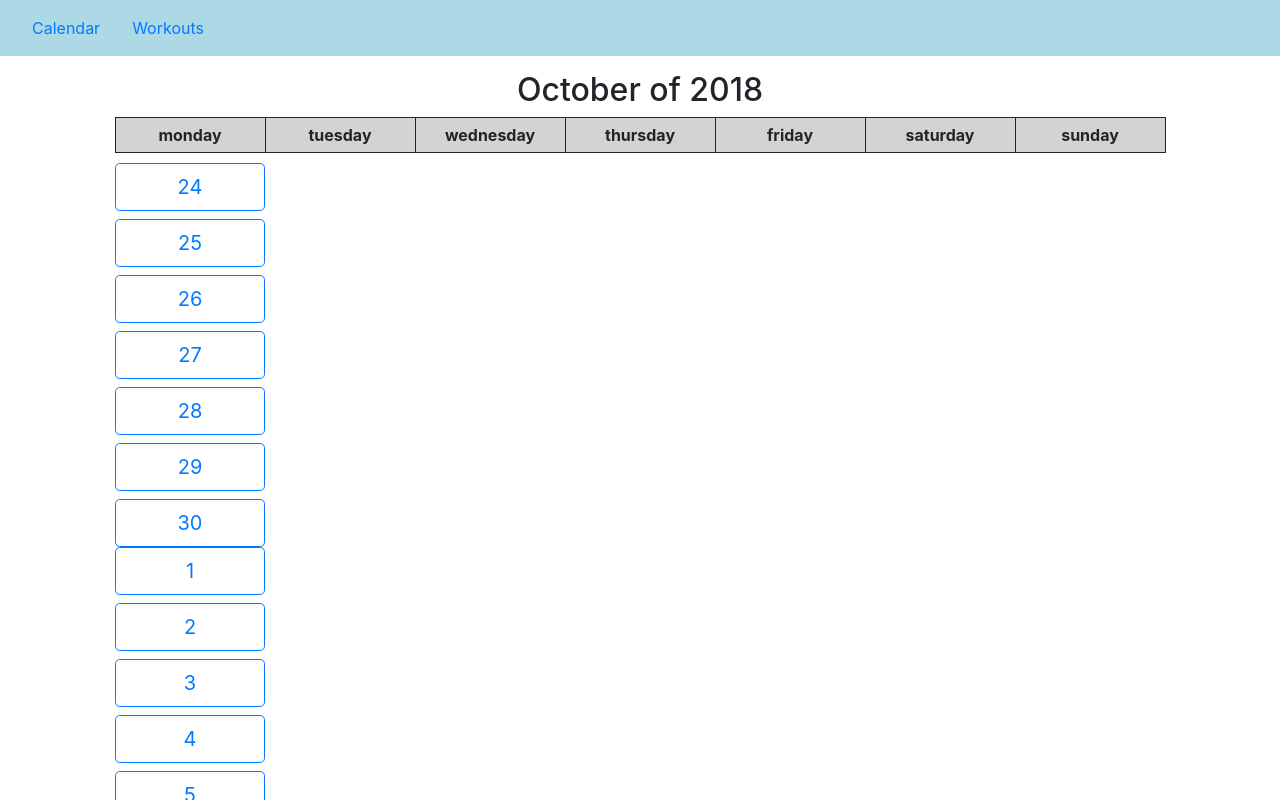
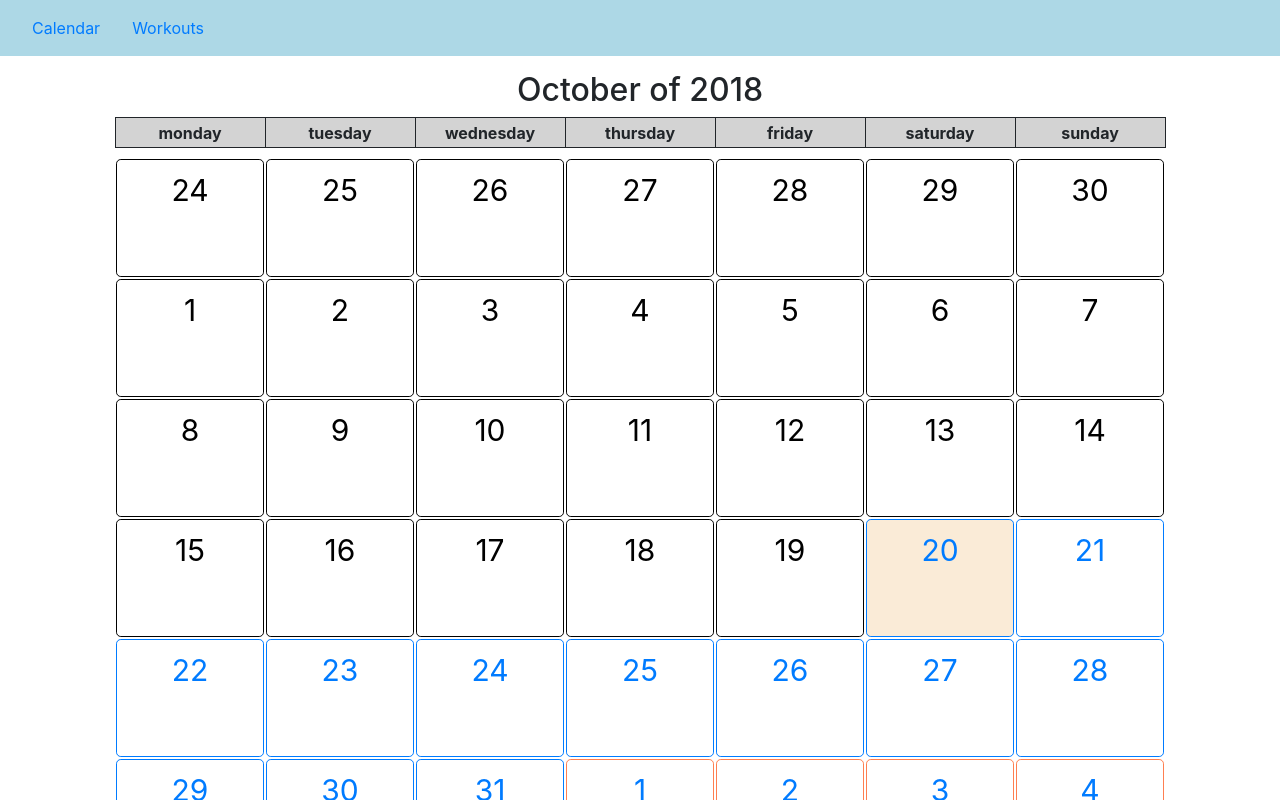
Before and after one commit to aintech/Workitout_Frontend, an Angular app: page /calendar-view in a window 1280 px wide. Shown: the top 800 px of the page. Built offline with nearby package versions, Linux system fonts and the light colour scheme.

Commit message:
Calendar view adjusts

```diff
--- a/src/app/calendar-view/CalendarDate.model.ts
+++ b/src/app/calendar-view/CalendarDate.model.ts
@@ -4,8 +4,37 @@ export class CalendarDate {
 
   dayVal: string;
 
-  constructor(date: Date) {
+  color: string;
+  borderColor: string;
+  backColor: string;
+  hoverColor: string = "red";
+
+  constructor(date: Date, currDate: Date) {
     this.date = date;
     this.dayVal = date.getDate().toString();
+
+    const dateStr: string = "" + date.getFullYear() +
+                            "" + (date.getMonth() < 10? ("0" + date.getMonth()): ("" + date.getMonth())) +
+                            "" + (date.getDate() < 10? ("0" + date.getDate()): ("" + date.getDate()));
+
+    const currDateStr: string = "" + currDate.getFullYear() +
+                                "" + (currDate.getMonth() < 10? ("0" + currDate.getMonth()): ("" + currDate.getMonth())) +
+                                "" + (currDate.getDate() < 10? ("0" + currDate.getDate()): ("" + currDate.getDate()));
+
+    const dateDiff: number = parseInt(dateStr) - parseInt(currDateStr);
+
+    if (dateDiff < 0) {
+      this.color = "black";
+      this.borderColor = "black";
+    } else {
+      if (dateDiff == 0) {
+        this.backColor = "antiquewhite";
+      } else {
+        //Если следующий месяц. date.getMonth() на этоп этапе всегда больше, либо равен currDate.getMonth()
+        if (date.getMonth() != currDate.getMonth()) {
+          this.borderColor = "coral";
+        }
+      }
+    }
   }
 }
--- a/src/app/calendar-view/calendar-view.component.css
+++ b/src/app/calendar-view/calendar-view.component.css
@@ -5,7 +5,7 @@ th.tabrow {
 }
 
 td.tabrow {
-  height: 50px;
+  height: 120px;
   width: 150px;
-  border: solid thin;
+  /* border: solid thin; */
 }
--- a/src/app/calendar-view/calendar-view.component.html
+++ b/src/app/calendar-view/calendar-view.component.html
@@ -1,6 +1,6 @@
 <div class="container" align="center">
   <h2>{{ monthYear }}</h2>
-  <table cellspacing="5" cellpadding="5" style="text-align: center; vertical-align: middle;">
+  <table style="text-align: center; vertical-align: middle;">
     <thead>
       <tr style="background-color: lightgray; height: 30px;">
         <th class="tabrow">monday</th>
@@ -15,8 +15,15 @@
     <tbody>
       <tr style="height: 10px;"></tr>
       <tr *ngFor="let week of dates">
-        <td *ngFor="let day of week" class="tabrow" class="btn btn-outline-primary btn-lg btn-block" (click)="onCalendarClick()">
-          {{ day.dayVal }}
+        <td *ngFor="let day of week" class="tabrow">
+          <div class="btn btn-outline-primary btn-lg btn-block"
+            style="height: 100%; font-size: 30px;"
+            [style.color]="day.color"
+            [style.border-color]="day.borderColor"
+            [style.background-color]="day.backColor"
+            (click)="onCalendarClick()">
+            {{ day.dayVal }}
+          </div>
         </td>
       </tr>
     </tbody>
--- a/src/app/calendar-view/calendar-view.component.ts
+++ b/src/app/calendar-view/calendar-view.component.ts
@@ -31,13 +31,13 @@ export class CalendarViewComponent implements OnInit {
     for (let i:number = 0; i < 6; i++) {
       this.dates[i] = [];
       for (let j: number = 0; j < 7; j++) {
-        this.dates[i].push(new CalendarDate(new Date(beginingDate.getFullYear(), beginingDate.getMonth(), beginingDate.getDate() + index)));
+        this.dates[i].push(new CalendarDate(new Date(beginingDate.getFullYear(), beginingDate.getMonth(), beginingDate.getDate() + index), currDate));
         index++;
       }
     }
   }
 
   onCalendarClick () {
-    console.log("click");
+    console.log("CLICK");
   }
 }
```
